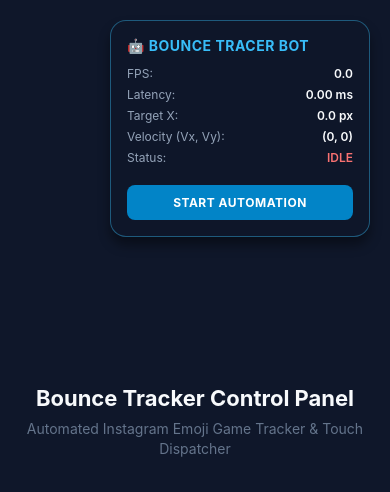
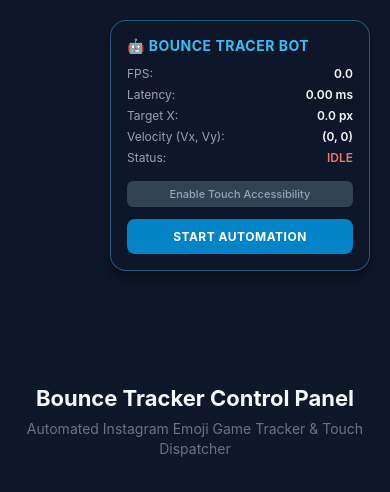
Before and after one commit to inevitableDivu/bounce-tracer, a React Native app: screen / in a window 390 px wide. Shown: the top 492 px of the page. Built offline with nearby package versions, Linux system fonts and the light colour scheme.

Commit message:
feat: add native WindowManager floating HUD overlay and system permission intent handlers

```diff
--- a/modules/emoji-tracker/src/NativeEmojiTrackerSpec.ts
+++ b/modules/emoji-tracker/src/NativeEmojiTrackerSpec.ts
@@ -14,6 +14,9 @@ export interface Spec extends TurboModule {
   startScreenCapture(width: number, height: number): Promise<boolean>;
   stopScreenCapture(): void;
   setPaddleWidth(width: number): void;
+  isOverlayPermissionGranted(): Promise<boolean>;
+  requestOverlayPermission(): void;
+  requestAccessibilityPermission(): void;
   getTelemetrySync(): TelemetryData;
 }
 
--- a/src/components/HUDOverlay.tsx
+++ b/src/components/HUDOverlay.tsx
@@ -1,6 +1,8 @@
-import React, { useEffect, useState } from "react";
-import { StyleSheet, Text, TouchableOpacity, View } from "react-native";
-import { useSafeAreaInsets } from "react-native-safe-area-context";
+import React, { useEffect, useState } from 'react';
+import { StyleSheet, Text, TouchableOpacity, View, NativeModules } from 'react-native';
+import { useSafeAreaInsets } from 'react-native-safe-area-context';
+
+const { EmojiTrackerModule } = NativeModules;
 
 export interface Telemetry {
   fps: number;
@@ -24,14 +26,22 @@ export const HUDOverlay: React.FC = () => {
     anomalyDetected: false,
   });
   const [isActive, setIsActive] = useState<boolean>(false);
+  const [hasOverlayPerm, setHasOverlayPerm] = useState<boolean>(true);
+
+  useEffect(() => {
+    if (EmojiTrackerModule?.isOverlayPermissionGranted) {
+      EmojiTrackerModule.isOverlayPermissionGranted().then((granted: boolean) => {
+        setHasOverlayPerm(granted);
+      });
+    }
+  }, []);
 
   useEffect(() => {
     let intervalId: ReturnType<typeof setInterval>;
     if (isActive) {
       intervalId = setInterval(() => {
         if (globalThis.EmojiTrackerModule) {
-                    const data =
-                        globalThis.EmojiTrackerModule.getTelemetrySync();
+          const data = globalThis.EmojiTrackerModule.getTelemetrySync();
           setTelemetry(data);
         }
       }, 16);
@@ -39,66 +49,89 @@ export const HUDOverlay: React.FC = () => {
     return () => clearInterval(intervalId);
   }, [isActive]);
 
+  const handleToggleAutomation = async () => {
+    if (!isActive) {
+      try {
+        if (EmojiTrackerModule?.startScreenCapture) {
+          await EmojiTrackerModule.startScreenCapture(1080, 2400);
+          setIsActive(true);
+        } else {
+          setIsActive(true);
+        }
+      } catch (err: any) {
+        console.warn('Capture failed or denied:', err);
+      }
+    } else {
+      if (EmojiTrackerModule?.stopScreenCapture) {
+        EmojiTrackerModule.stopScreenCapture();
+      }
+      setIsActive(false);
+    }
+  };
+
+  const handleGrantOverlay = () => {
+    if (EmojiTrackerModule?.requestOverlayPermission) {
+      EmojiTrackerModule.requestOverlayPermission();
+    }
+  };
+
+  const handleGrantAccessibility = () => {
+    if (EmojiTrackerModule?.requestAccessibilityPermission) {
+      EmojiTrackerModule.requestAccessibilityPermission();
+    }
+  };
+
   return (
-        <View
-            style={[
-                styles.hudContainer,
-                { top: Math.max(insets.top + 10, 20) },
-            ]}
-        >
+    <View style={[styles.hudContainer, { top: Math.max(insets.top + 10, 20) }]}>
       <Text style={styles.title}>🤖 BOUNCE TRACER BOT</Text>
+
       <View style={styles.row}>
         <Text style={styles.label}>FPS:</Text>
         <Text style={styles.value}>{telemetry.fps.toFixed(1)}</Text>
       </View>
       <View style={styles.row}>
         <Text style={styles.label}>Latency:</Text>
-                <Text style={styles.value}>
-                    {telemetry.processingTimeMs.toFixed(2)} ms
-                </Text>
+        <Text style={styles.value}>{telemetry.processingTimeMs.toFixed(2)} ms</Text>
       </View>
       <View style={styles.row}>
         <Text style={styles.label}>Target X:</Text>
-                <Text style={styles.value}>
-                    {telemetry.predictedXLand.toFixed(1)} px
-                </Text>
+        <Text style={styles.value}>{telemetry.predictedXLand.toFixed(1)} px</Text>
       </View>
       <View style={styles.row}>
         <Text style={styles.label}>Velocity (Vx, Vy):</Text>
         <Text style={styles.value}>
-                    ({telemetry.velocityX.toFixed(0)},{" "}
-                    {telemetry.velocityY.toFixed(0)})
+          ({telemetry.velocityX.toFixed(0)}, {telemetry.velocityY.toFixed(0)})
         </Text>
       </View>
       <View style={styles.row}>
         <Text style={styles.label}>Status:</Text>
-                <Text
-                    style={[
-                        styles.value,
-                        telemetry.isTracking ? styles.tracking : styles.idle,
-                    ]}
-                >
-                    {telemetry.isTracking ? "TRACKING" : "IDLE"}
+        <Text style={[styles.value, telemetry.isTracking ? styles.tracking : styles.idle]}>
+          {telemetry.isTracking ? 'TRACKING' : 'IDLE'}
         </Text>
       </View>
+
       {telemetry.anomalyDetected && (
         <View style={styles.anomalyBadge}>
-                    <Text style={styles.anomalyText}>
-                        ⚠️ ANOMALY DETECTED (👽)
-                    </Text>
+          <Text style={styles.anomalyText}>⚠️ ANOMALY DETECTED (👽)</Text>
         </View>
       )}
 
+      <View style={styles.permissionContainer}>
+        {!hasOverlayPerm && (
+          <TouchableOpacity style={styles.permBtn} onPress={handleGrantOverlay}>
+            <Text style={styles.permBtnText}>Enable Display Over Apps</Text>
+          </TouchableOpacity>
+        )}
+        <TouchableOpacity style={styles.permBtnSec} onPress={handleGrantAccessibility}>
+          <Text style={styles.permBtnTextSec}>Enable Touch Accessibility</Text>
+        </TouchableOpacity>
+      </View>
+
       <TouchableOpacity
-                style={[
-                    styles.button,
-                    isActive ? styles.stopBtn : styles.startBtn,
-                ]}
-                onPress={() => setIsActive(!isActive)}
+        style={[styles.button, isActive ? styles.stopBtn : styles.startBtn]}
+        onPress={handleToggleAutomation}
       >
-                <Text style={styles.buttonText}>
-                    {isActive ? "PAUSE BOT" : "START AUTOMATION"}
-                </Text>
+        <Text style={styles.buttonText}>{isActive ? 'PAUSE AUTOMATION' : 'START AUTOMATION'}</Text>
       </TouchableOpacity>
     </View>
   );
@@ -106,51 +139,51 @@ export const HUDOverlay: React.FC = () => {
 
 const styles = StyleSheet.create({
   hudContainer: {
-        position: "absolute",
+    position: 'absolute',
     top: 50,
     right: 20,
     width: 260,
-        backgroundColor: "rgba(15, 23, 42, 0.92)",
+    backgroundColor: 'rgba(15, 23, 42, 0.92)',
     borderRadius: 16,
     padding: 16,
     borderWidth: 1,
-        borderColor: "rgba(56, 189, 248, 0.4)",
-        shadowColor: "#000",
+    borderColor: 'rgba(56, 189, 248, 0.4)',
+    shadowColor: '#000',
     shadowOffset: { width: 0, height: 8 },
     shadowOpacity: 0.4,
     shadowRadius: 12,
     elevation: 10,
   },
   title: {
-        color: "#38bdf8",
+    color: '#38bdf8',
     fontSize: 14,
-        fontWeight: "bold",
+    fontWeight: 'bold',
     marginBottom: 12,
     letterSpacing: 0.5,
   },
   row: {
-        flexDirection: "row",
-        justifyContent: "space-between",
+    flexDirection: 'row',
+    justifyContent: 'space-between',
     marginBottom: 6,
   },
   label: {
-        color: "#94a3b8",
+    color: '#94a3b8',
     fontSize: 12,
   },
   value: {
-        color: "#f8fafc",
+    color: '#f8fafc',
     fontSize: 12,
-        fontWeight: "600",
+    fontWeight: '600',
   },
   tracking: {
-        color: "#4ade80",
+    color: '#4ade80',
   },
   idle: {
-        color: "#f87171",
+    color: '#f87171',
   },
   anomalyBadge: {
-        backgroundColor: "rgba(239, 68, 68, 0.2)",
-        borderColor: "#ef4444",
+    backgroundColor: 'rgba(239, 68, 68, 0.2)',
+    borderColor: '#ef4444',
     borderWidth: 1,
     borderRadius: 6,
     paddingVertical: 4,
@@ -158,27 +191,53 @@ const styles = StyleSheet.create({
     marginTop: 8,
   },
   anomalyText: {
-        color: "#fca5a5",
+    color: '#fca5a5',
     fontSize: 10,
-        fontWeight: "bold",
-        textAlign: "center",
+    fontWeight: 'bold',
+    textAlign: 'center',
+  },
+  permissionContainer: {
+    marginTop: 10,
+    gap: 6,
+  },
+  permBtn: {
+    backgroundColor: '#3b82f6',
+    paddingVertical: 6,
+    borderRadius: 6,
+    alignItems: 'center',
+  },
+  permBtnText: {
+    color: '#ffffff',
+    fontSize: 11,
+    fontWeight: '600',
+  },
+  permBtnSec: {
+    backgroundColor: '#334155',
+    paddingVertical: 6,
+    borderRadius: 6,
+    alignItems: 'center',
+  },
+  permBtnTextSec: {
+    color: '#94a3b8',
+    fontSize: 11,
+    fontWeight: '500',
   },
   button: {
-        marginTop: 14,
+    marginTop: 12,
     paddingVertical: 10,
     borderRadius: 8,
-        alignItems: "center",
+    alignItems: 'center',
   },
   startBtn: {
-        backgroundColor: "#0284c7",
+    backgroundColor: '#0284c7',
   },
   stopBtn: {
-        backgroundColor: "#dc2626",
+    backgroundColor: '#dc2626',
   },
   buttonText: {
-        color: "#ffffff",
+    color: '#ffffff',
     fontSize: 12,
-        fontWeight: "bold",
+    fontWeight: 'bold',
     letterSpacing: 0.5,
   },
 });
--- a/src/types/global.d.ts
+++ b/src/types/global.d.ts
@@ -1,7 +1,7 @@
-import { Spec } from "../../modules/emoji-tracker/src/NativeEmojiTrackerSpec";
+import { Spec } from '../../modules/emoji-tracker/src/NativeEmojiTrackerSpec';
 
 declare global {
-    var EmojiTrackerModule: Spec | undefined;
+  var EmojiTrackerModule: Spec | undefined;
 }
 
 export {};
```
Also changed, not shown: 3 other files (tests, documents, lock files or other folders). Lines whose indentation alone changed are shown as unchanged.
